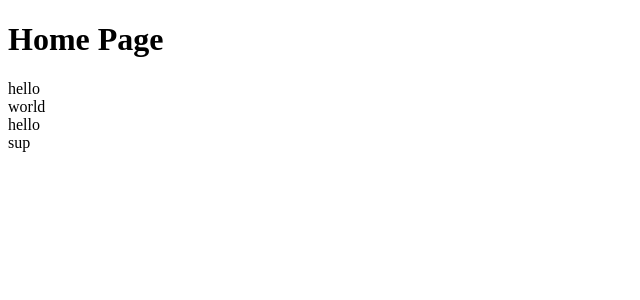
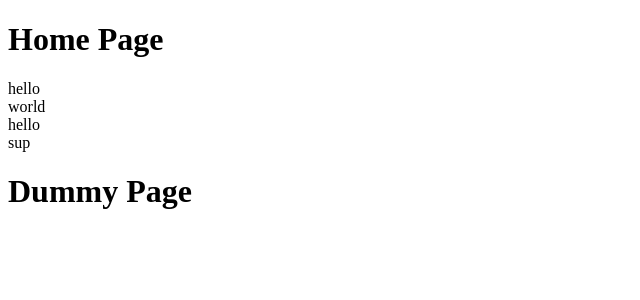
Before and after one commit to Fish1/bughunter, a React (Vite) app: page / in a window 1280 px wide. Shown: the top 300 px of the page, without its empty margins (0-640 px from the left). Built offline with nearby package versions, Linux system fonts and the light colour scheme.

Commit message:
remove react router

```diff
--- a/package.json
+++ b/package.json
@@ -10,8 +10,7 @@
   },
   "dependencies": {
     "react": "17.0.2",
-    "react-dom": "17.0.2",
-    "react-router-dom": "6.7.0"
+    "react-dom": "17.0.2"
   },
   "devDependencies": {
     "@types/react": "17.0.53",
--- a/src/App.tsx
+++ b/src/App.tsx
@@ -1,4 +1,3 @@
-import { Route, Routes } from 'react-router-dom'
 import DummyPage from './pages/DummyPage'
 import HomePage from './pages/HomePage'
 
@@ -6,10 +5,8 @@ function App() {
 
   return (
     <div>
-      <Routes>
-        <Route path="/" element={<HomePage />} />
-        <Route path="/dummy" element={<DummyPage />} />
-      </Routes>
+      <HomePage />
+      <DummyPage />
     </div>
   )
 }
--- a/src/component/MyList.tsx
+++ b/src/component/MyList.tsx
@@ -20,7 +20,6 @@ function MyList(props: ListThingProps) {
            * 3. Remove {column} from inside the div
            */
           const brokenString = column?.toString();
-          console.log(brokenString);
 
           return (
             <div key={index}>
--- a/src/main.tsx
+++ b/src/main.tsx
@@ -1,13 +1,10 @@
 import React from 'react'
 import ReactDOM from 'react-dom';
-import { BrowserRouter } from 'react-router-dom'
 import App from './App'
 
 ReactDOM.render(
   <React.StrictMode>
-    <BrowserRouter>
-      <App />
-    </BrowserRouter>
+    <App />
   </React.StrictMode>,
   document.getElementById('root')
 );
```
Also changed, not shown: 1 other file (tests, documents, lock files or other folders).
